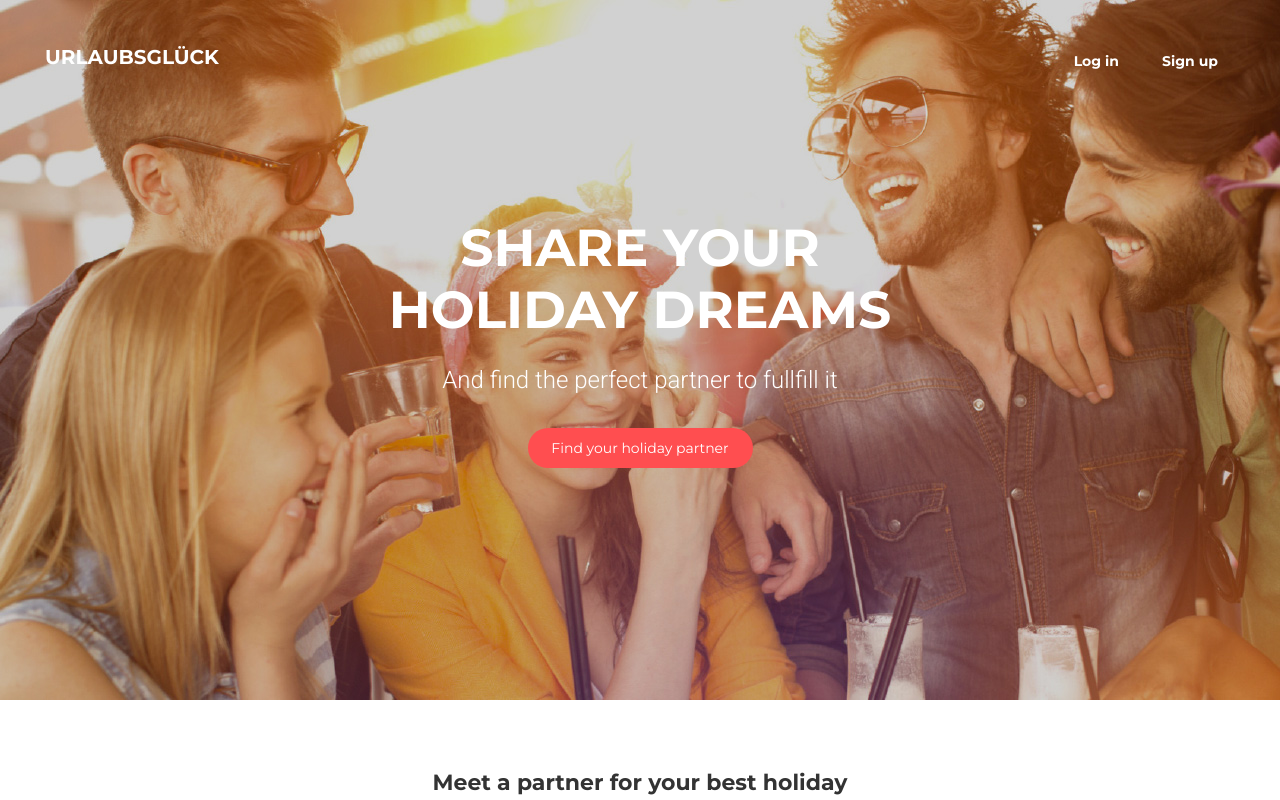
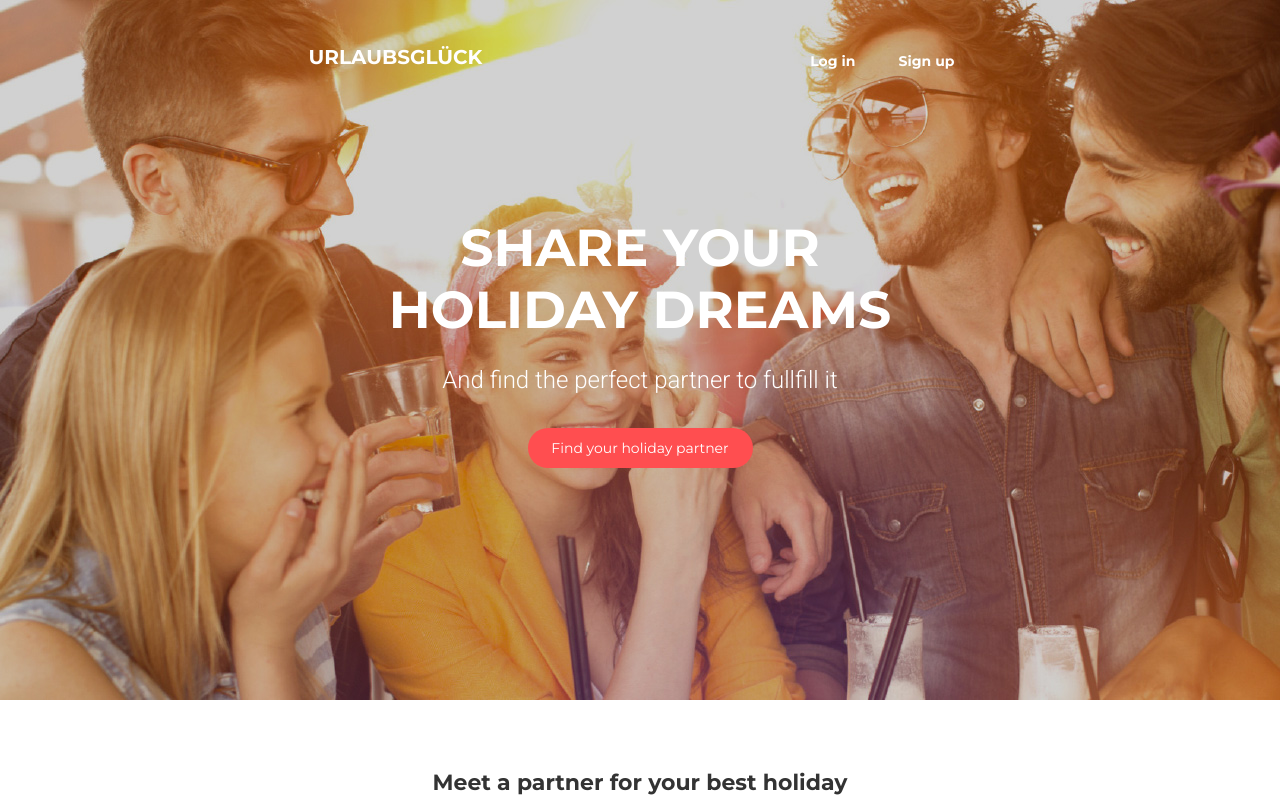
Before and after one commit to polosaharo4ek/Module-8, a plain HTML site: page index.html in a window 1280 px wide. Shown: the top 800 px of the page. Drawn offline with Linux system fonts and the light colour scheme.

Commit message:
tablet edited

```diff
--- a/css/media.css
+++ b/css/media.css
@@ -69,8 +69,9 @@
     .page-nav{
         display: flex;
         flex-direction: row-reverse;
-        flex-basis: 663px;
+        max-width: 663px;
         justify-content: space-between;
+        margin: 0 auto;
         margin-bottom: 140px;
     }
 
```
